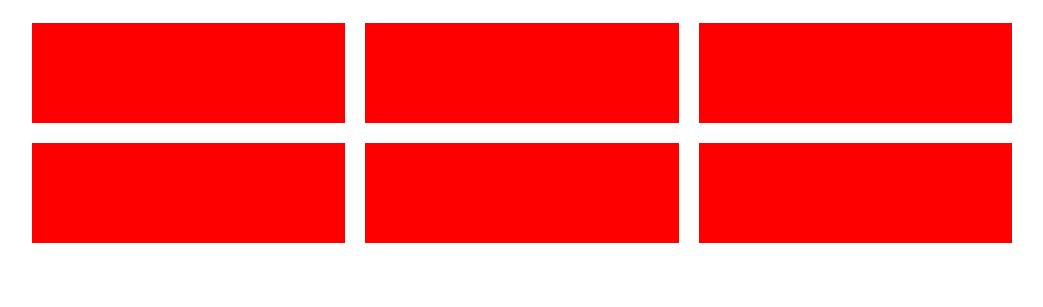
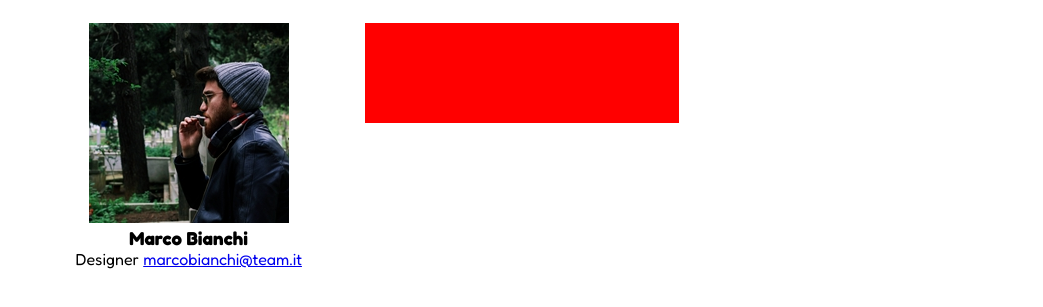
Before and after one commit to l3onWD/bonus-flex-cards, a plain HTML site: page index.html in a window 1280 px wide. Shown: the part 143-450 px from the top of the page, without its empty margins (118-1161 px from the left). Drawn offline with Linux system fonts and the light colour scheme.

Commit message:
added team member card structure

```diff
--- a/index.html
+++ b/index.html
@@ -41,27 +41,30 @@
                     <!-- Cards Container -->
                     <div class="team-members">
                         <div class="row">
+
+                            <div class="col">
+                                <!-- Team member card -->
+                                <div class="card">
+
+                                    <img src="img/male1.png" alt="Marco Bianchi" class="card-img">
+
+                                    <div class="card-body">
+                                        <h3>Marco Bianchi</h3>
+                                        <span>Designer</span>
+                                        <a href="#">marcobianchi@team.it</a>
+                                    </div>
+
+                                </div>
+                            </div>
+
                             <div class="col">
                                 <div style="height: 100px; background-color: red;"></div>
                             </div>
                             <div class="col">
-                                <div style="height: 100px; background-color: red;"></div>
-                            </div>
-                            <div class="col">
-                                <div style="height: 100px; background-color: red;"></div>
+
                             </div>
                         </div>
-                        <div class="row">
-                            <div class="col">
-                                <div style="height: 100px; background-color: red;"></div>
-                            </div>
-                            <div class="col">
-                                <div style="height: 100px; background-color: red;"></div>
-                            </div>
-                            <div class="col">
-                                <div style="height: 100px; background-color: red;"></div>
-                            </div>
-                        </div>
+
                     </div>
 
                 </section>
```
